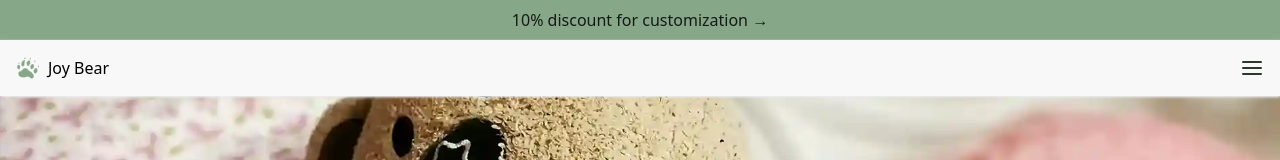
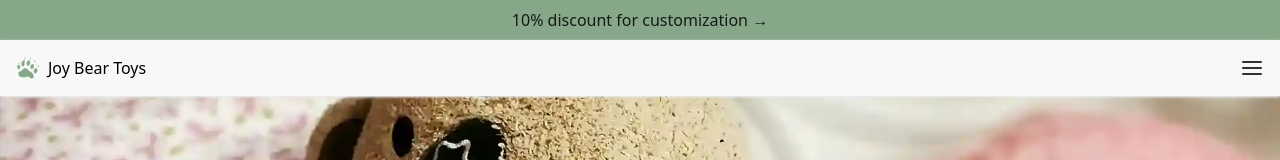
Before and after one commit to ThundeRayn/Joy-Bear, a React (Vite) app: page / in a window 1280 px wide. Shown: the top 160 px of the page. Built offline with nearby package versions, Linux system fonts and the light colour scheme.

Commit message:
navbar update

```diff
--- a/src/components/Navbar.tsx
+++ b/src/components/Navbar.tsx
@@ -37,10 +37,12 @@ const Navbar = () => {
             id='navbar'
             className={`bg-[#f8f8f8] p-4 flex justify-between shadow-sm shadow-gray-100`}>
 
+          <a href='/'>
             <div id='nav-logo' className='flex justify-center items-center gap-2'>
                 <img src="/bear-paw.svg" alt="Joy Bear Logo" className="w-6 h-6 inline" />
-                <span>Joy Bear</span>
+                <span>Joy Bear Toys</span>
             </div>
+          </a>
 
           <div
               id='nav-menu'
```
Lines whose indentation alone changed are shown as unchanged.
